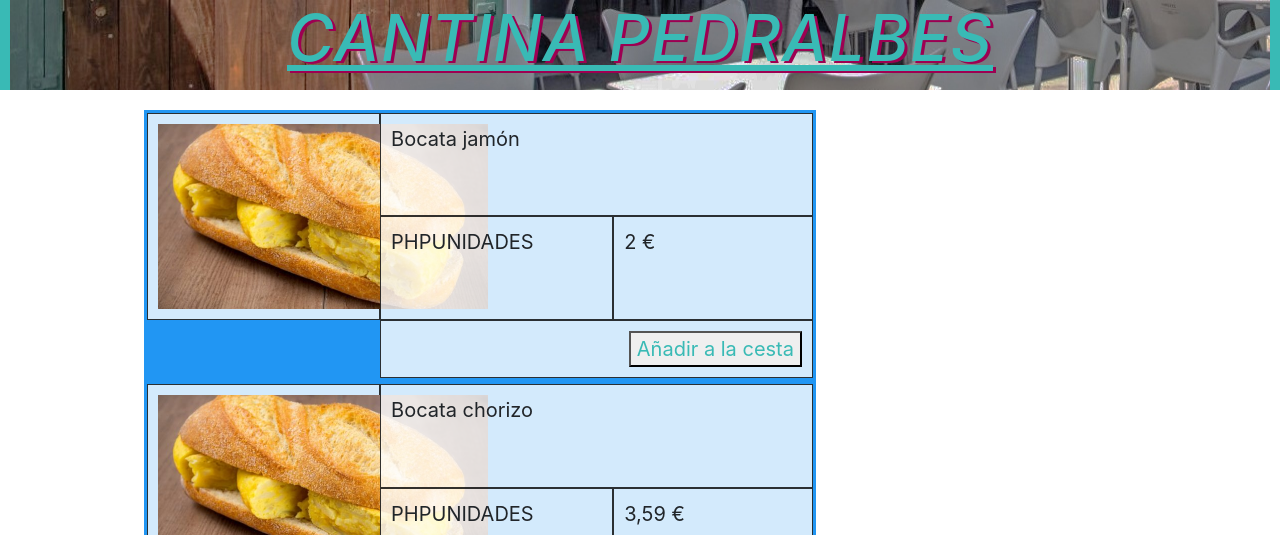
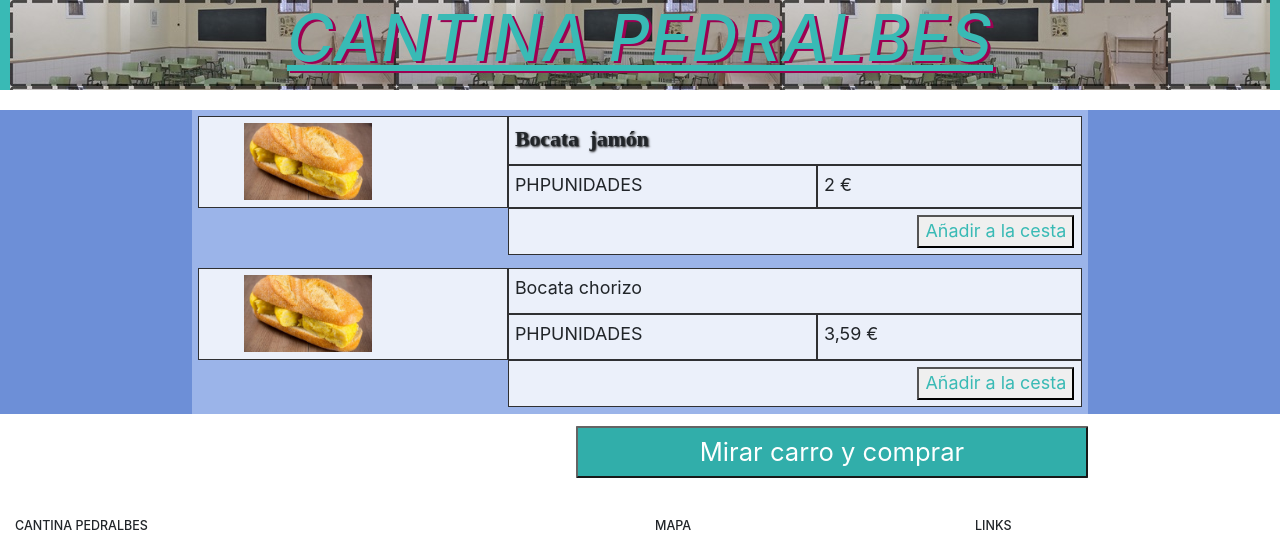
Before and after one commit to RiSoKa44/projecteCantina, a PHP site: page /menu.php in a window 1280 px wide; the page is wider, and only the part inside the window is pictured. Shown: the top 535 px of that part. Run offline with PHP 8.4, Linux system fonts and the light colour scheme.

Commit message:
modificaciones del 24/10
Añadido mapa en footer,
cambiado tamaños a redimensionables segun pantalla,
modificacion letras menu

```diff
--- a/css/headers.css
+++ b/css/headers.css
@@ -9,7 +9,7 @@
     border-style: inherit;
     border-width: medium;
     background-color: #39bab5;
-    background-image: url("../img/cantina.jpg");
+    background-image: url("../img/visual3.jpg");
     width: auto;
     height: 7vw;
 
--- a/css/menu.css
+++ b/css/menu.css
@@ -1,7 +1,8 @@
 #capsulaDiv {
-  width: 75%;
+  width: 100%;
   border-style: inherit;
   border-width: medium;
+  background-color: #6D8FD7;
 }
 
 .addCesta {
@@ -13,13 +14,14 @@
 .nombreProducto {
   border-bottom: solid;
   border-width: medium;
-  margin-left: 40px;
-  margin-right: 40px;
+  margin-left: 5vw;
+  margin-right: 5vw;
 }
 
 .imgProd {
-  height: auto;
-  max-width: 330px;
+  margin-left: 3vw;
+  height: 6vw;
+  max-width: 10vw;
 }
 
 .grid-container {
@@ -27,18 +29,24 @@
   margin: auto;
   display: grid;
   grid-template-columns: 35% 35% 30%;
-  background-color: #2196F3;
-  padding: 3px;
+  background-color: #9BB4E9;
+  padding: 0.5vw;
 }
 
 .grid-item {
   background-color: rgba(255, 255, 255, 0.8);
-  border: 1px solid rgba(0, 0, 0, 0.8);
-  padding: 10px;
-  font-size: 20px;
+  border: 0.1vw solid rgba(0, 0, 0, 0.8);
+  padding: 0.5vw;
+  font-size: 1.4vw;
   text-align: left;
 }
-
+.nmbtxt{
+  font-size: 1.7vw;
+  font-weight: bold;
+  text-shadow: 0.05em 0.05em 0.1em black;
+  font-family: serif;
+  word-spacing: 0.4vw;
+}
 .item1 {
   grid-row-start: 1;
   grid-row-end: 3;
@@ -52,3 +60,26 @@
 .oculto {
   display: none;
 }
+
+.btnMenu{
+  background-color: #1ba6a1;
+  transition: 0.3s;
+  display: inline-block;
+  text-decoration: none;
+  cursor: pointer;
+  border-radius: 0.1vw;
+  opacity: 0.9;
+  text-align: center;
+  font-size: 2vw;
+  height: 4vw;
+  margin-top: 1%;
+  margin-right: 40%;
+  margin-left: 45%;
+  margin-bottom: 2vw;
+  width: 40%;
+  color: white;
+}
+
+.btnMenu:hover{
+  opacity: 1;
+}
--- a/footer.php
+++ b/footer.php
@@ -13,7 +13,7 @@
         <!-- Content -->
         <h5 class="text-uppercase">Cantina Pedralbes</h5>
         <p></p>
-        <p>Cantina del insitut pedralbes, pagina web desanvolupada per el grup "Los Javis Y Yah"</p>
+        <p class="descripcion">Cantina del insitut pedralbes,<br> pagina web desanvolupada per el grup "Los Javis Y Yah"</p>
 
 
       </div>
@@ -26,15 +26,15 @@
       <div class="col-md-3 mb-md-0 mb-3">
 
         <!-- Links -->
-        <h5 class="text-uppercase">Links</h5>
+        <h5 class="text-uppercase">Mapa</h5>
 
         <ul class="list-unstyled">
-          <li>
-            <a href="http://www.institutpedralbes.cat/">Institut Pedralbes</a>
-          </li>
-          <li>
-            <a href="https://camp.iam.cat/">Moodle Pedralbes</a>
-          </li>
+        <li>
+            <a class="links" href="http://www.institutpedralbes.cat/">Institut Pedralbes</a>
+        </li>
+        <li>
+            <a class="links" href="https://camp.iam.cat/">Moodle Pedralbes</a>
+        </li>
         </ul>
 
       </div>
@@ -47,11 +47,9 @@
 
         <ul class="list-unstyled">
         <li>
-            <a href="http://www.institutpedralbes.cat/">Institut Pedralbes</a>
-        </li>
-        <li>
-            <a href="https://camp.iam.cat/">Moodle Pedralbes</a>
-        </li>
+          <iframe src="https://www.google.com/maps/embed?pb=!1m18!1m12!1m3!1d2993.4326609788927!2d2.103555815346854!3d41.386409404018785!2m3!1f0!2f0!3f0!3m2!1i1024!2i768!4f13.1!3m3!1m2!1s0x12a499ab52ac5915%3A0x6aa6cec8d33831e1!2sInstitut%20Pedralbes!5e0!3m2!1ses!2ses!4v1571901704859!5m2!1ses!2ses" width="300" height="225" frameborder="0" style="border:0;" allowfullscreen=""></iframe>
+          </li>
+
         </ul>
 
 </div>
--- a/landing.php
+++ b/landing.php
@@ -14,7 +14,6 @@
       <li data-target="#myCarousel" data-slide-to="1"></li>
       <li data-target="#myCarousel" data-slide-to="2"></li>
     </ol>
-
     <!-- Wrapper for slides -->
     <div class="carousel-inner">
 
--- a/menu.php
+++ b/menu.php
@@ -18,7 +18,7 @@
                 $elemento = $menuPati[$i];
                 echo '<div class="grid-container">
                         <div class="grid-item item1"><img class="imgProd" src="img/'.$elemento[1].'"></div>
-                        <div class="grid-item item2">'.$elemento[0].'</div>
+                        <div class="grid-item item2 nmbtxt">'.$elemento[0].'</div>
                         <div class="grid-item">PHPUNIDADES</div>
                         <div class="grid-item">'.str_replace('.',',',$elemento[2]).' €</div>
                         <div class="grid-item item2">
@@ -45,7 +45,7 @@
         ?>
     </div>
     <?php
-        echo '<button type="button" onclick="location.href=\'confirmarComanda.php\'">Comprar</button>';
+        echo '<button class="btnMenu" type="button" onclick="location.href=\'confirmarComanda.php\'">Mirar carro y comprar</button>';
     ?>
 </body>
 <?php
```
Also changed, not shown: css/footer.css (added, +9 -0 lines), img/visual3.jpg.
